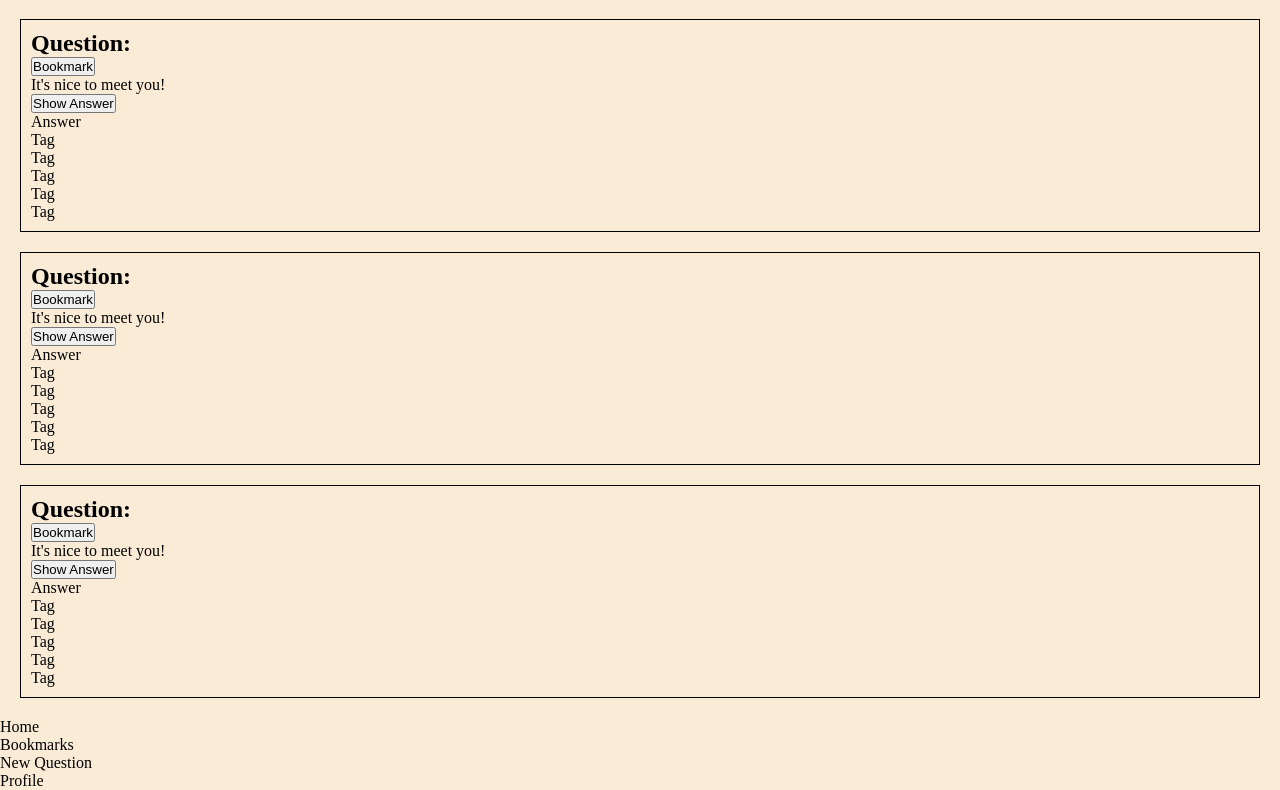
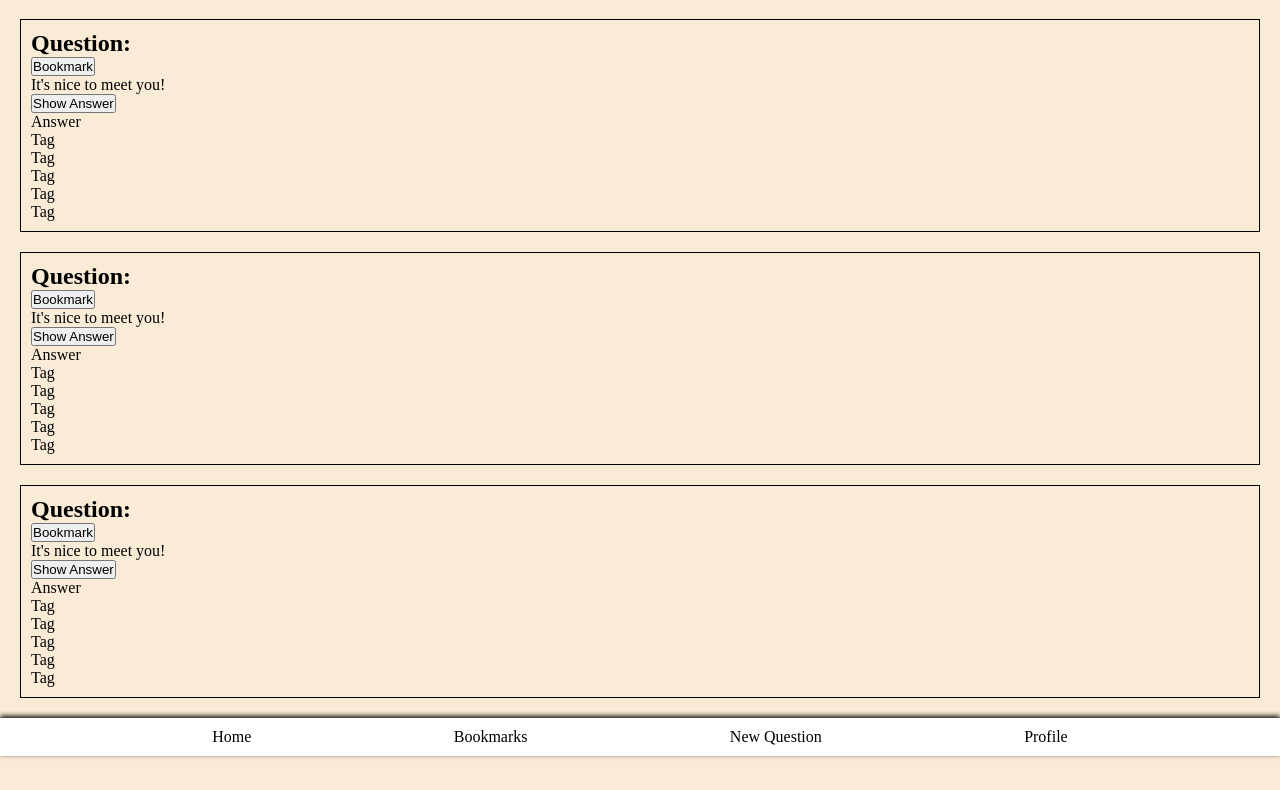
Before and after one commit to mbosselmann/quiz-app, a website built with Vite: page index.html in a window 1280 px wide. Shown: the part 515-1305 px from the top of the page. After the commit the page ends 1271 px from the top, so only its background shows below. Built offline with nearby package versions, Linux system fonts and the light colour scheme.

Commit message:
change footer

```diff
--- a/css/components/navbar.css
+++ b/css/components/navbar.css
@@ -0,0 +1,21 @@
+.navbar {
+    background-color: #fff;
+    position: sticky;
+    bottom: 0;
+
+}
+
+.navlist {
+    text-align: center;
+    padding: 10px;
+    box-shadow: 0px -2px 5px #000000;
+    margin-top: 10px;
+    display: flex;
+    flex-wrap: wrap;
+    justify-content: space-evenly;
+}
+
+.navlist__item {
+    list-style: none;
+    overflow-y: auto;
+}
--- a/css/style.css
+++ b/css/style.css
@@ -1,3 +1,4 @@
 @import "/css/_base.css";
 @import "/css/components/card.css";
 @import "/css/components/header.css";
+@import "/css/components/navbar.css";
--- a/index.html
+++ b/index.html
@@ -92,7 +92,7 @@
         </section>
     </main>
     <footer>
-        <nav class="footernav">
+        <nav class="navbar">
             <ul class="navlist">
                 <li class="navlist__item">Home</li>
                 <li class="navlist__item">Bookmarks</li>
```
